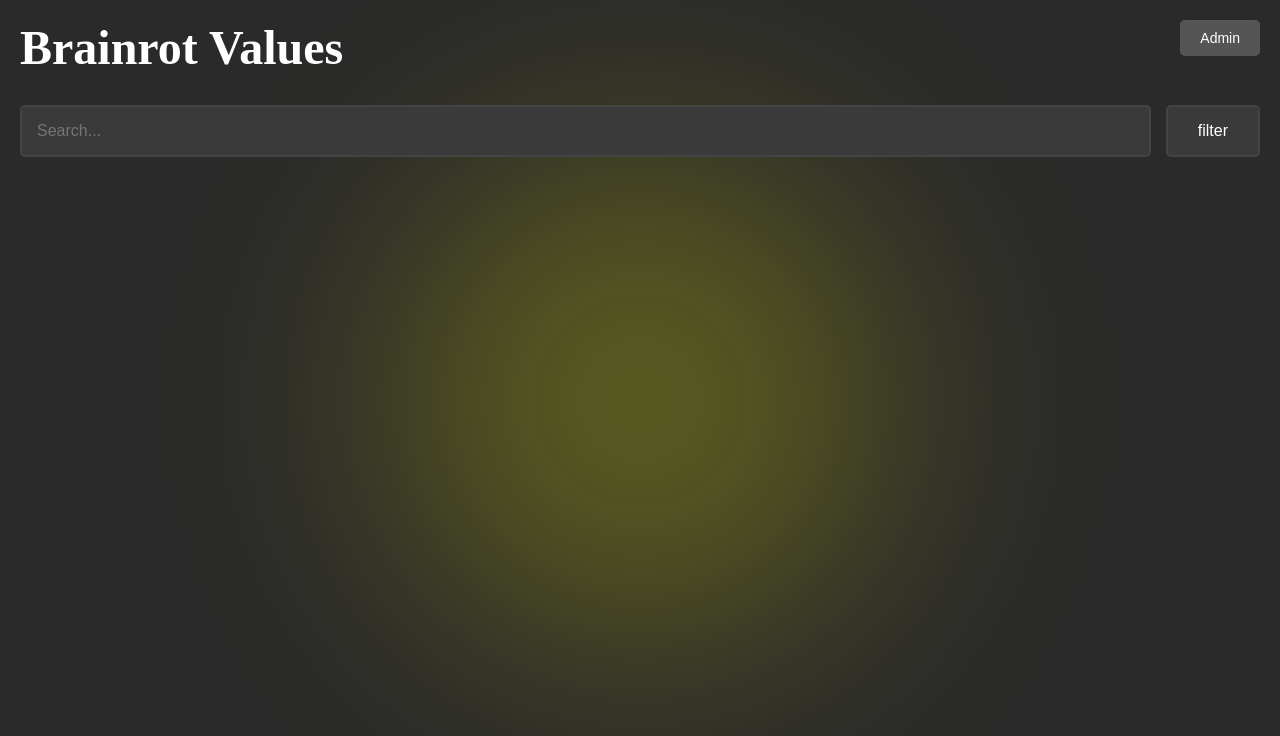
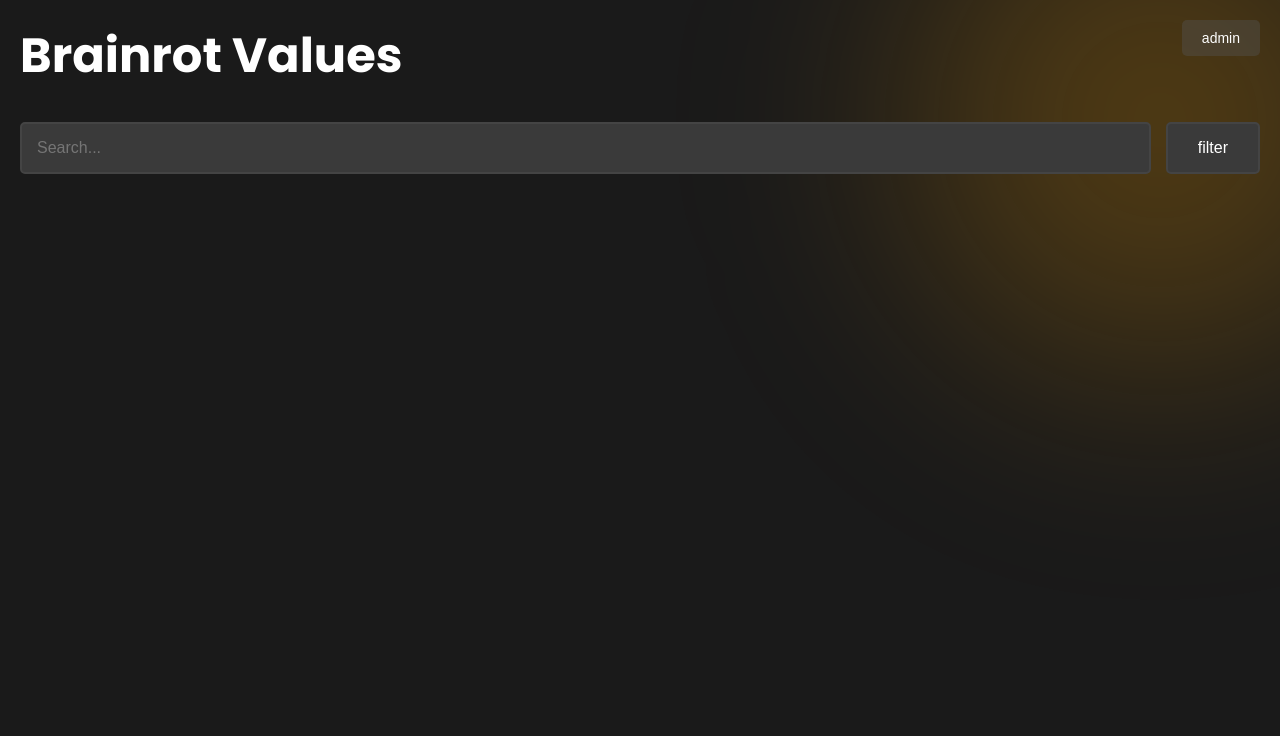
Before and after one commit to s4r7/Brainrot-Values, a plain HTML site: page index.html in a window 1280 px wide. Drawn offline with Linux system fonts and the light colour scheme.

Commit message:
Update index.html

```diff
--- a/index.html
+++ b/index.html
@@ -5,6 +5,8 @@
     <meta name="viewport" content="width=device-width, initial-scale=1.0">
     <title>Brainrot Values</title>
     <style>
+        @import url('https://fonts.googleapis.com/css2?family=Poppins:wght@400;500;600;700&display=swap');
+
         * {
             margin: 0;
             padding: 0;
@@ -12,9 +14,9 @@
         }
 
         body {
-            background-color: #2a2a2a;
+            background-color: #1a1a1a;
             color: #fff;
-            font-family: Poppins;
+            font-family: 'Poppins', sans-serif;
             padding: 20px;
             position: relative;
             overflow-x: hidden;
@@ -24,11 +26,11 @@
             position: fixed;
             width: 600px;
             height: 600px;
-            background: radial-gradient(circle, rgba(255, 255, 0, 0.3), transparent);
+            background: radial-gradient(circle, rgba(255, 165, 0, 0.3), transparent);
             border-radius: 50%;
-            top: 50%;
-            left: 50%;
-            transform: translate(-50%, -50%);
+            top: 0;
+            right: 0;
+            transform: translate(30%, -30%);
             z-index: -1;
             filter: blur(100px);
         }
@@ -106,7 +108,7 @@
             top: 20px;
             right: 20px;
             padding: 10px 20px;
-            background-color: #555;
+            background-color: rgba(85, 85, 85, 0.4);
             color: #fff;
             border: none;
             border-radius: 5px;
@@ -115,7 +117,7 @@
         }
 
         .admin-btn:hover {
-            background-color: #666;
+            background-color: rgba(102, 102, 102, 0.4);
         }
 
         .brainrot-grid {
@@ -368,7 +370,7 @@
 
     <div class="brainrot-grid" id="brainrotGrid"></div>
 
-    <button class="admin-btn" id="adminBtn">Admin</button>
+    <button class="admin-btn" id="adminBtn">admin</button>
 
     <div class="modal" id="passwordModal">
         <div class="modal-content">
```
